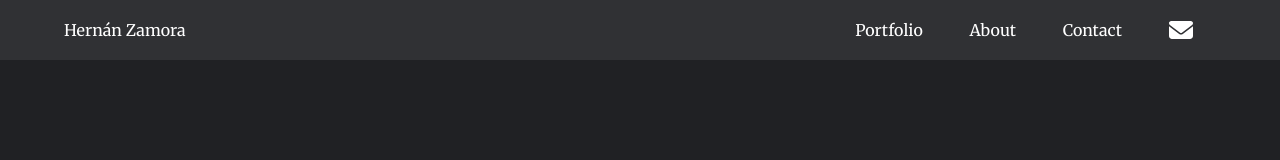
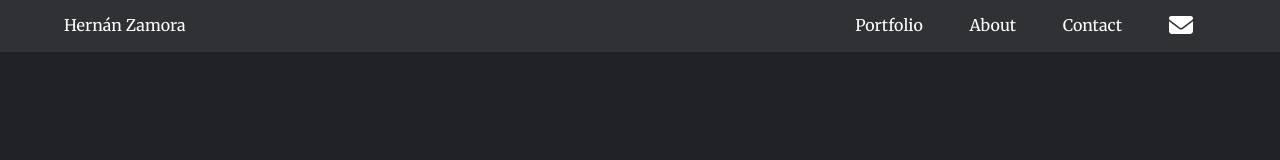
Before and after one commit to hernandanielzamora/Portfolio-V2, a React (Create React App) app: page / in a window 1280 px wide. Shown: the top 160 px of the page. Built offline with nearby package versions, Linux system fonts and the light colour scheme.

Commit message:
Fixed typos and navbar padding

```diff
--- a/src/components/Skills.jsx
+++ b/src/components/Skills.jsx
@@ -22,7 +22,6 @@ const Skills = () => (
           <ul>
             <li>Bootstrap</li>
             <li>Ruby on Rails</li>
-            <li>Python</li>
             <li>RSPec</li>
             <li>CapyBara</li>
             <li>Selenium</li>
--- a/src/styles/Navbar.scss
+++ b/src/styles/Navbar.scss
@@ -5,7 +5,8 @@
   align-items: center;
   background-color: #303134;
   width: 100vw;
-  height: 7.5vh;
+  height: 6.5vh;
+  padding-bottom: 0.1%;
   position: fixed;
   top: 0;
   z-index: 1000;
--- a/src/styles/Projects.scss
+++ b/src/styles/Projects.scss
@@ -1,7 +1,7 @@
 .project-container {
   display: grid;
   grid-template-columns: 1fr 1fr;
-  gap: 2px;
+  gap: 10px;
 
   .project-img {
     width: 50%;
--- a/src/styles/Skills.scss
+++ b/src/styles/Skills.scss
@@ -15,7 +15,7 @@
     padding: 2%;
     font-size: 1.1rem;
     margin-left: 7%;
-    list-style-type: disclosure-closed;
+    list-style-type: circle;
   }
 }
 
@@ -40,7 +40,7 @@
       padding: 2%;
       font-size: 1rem;
       margin-left: 12%;
-      list-style-type: disclosure-closed;
+      list-style-type: circle;
     }
   }
 }
```
